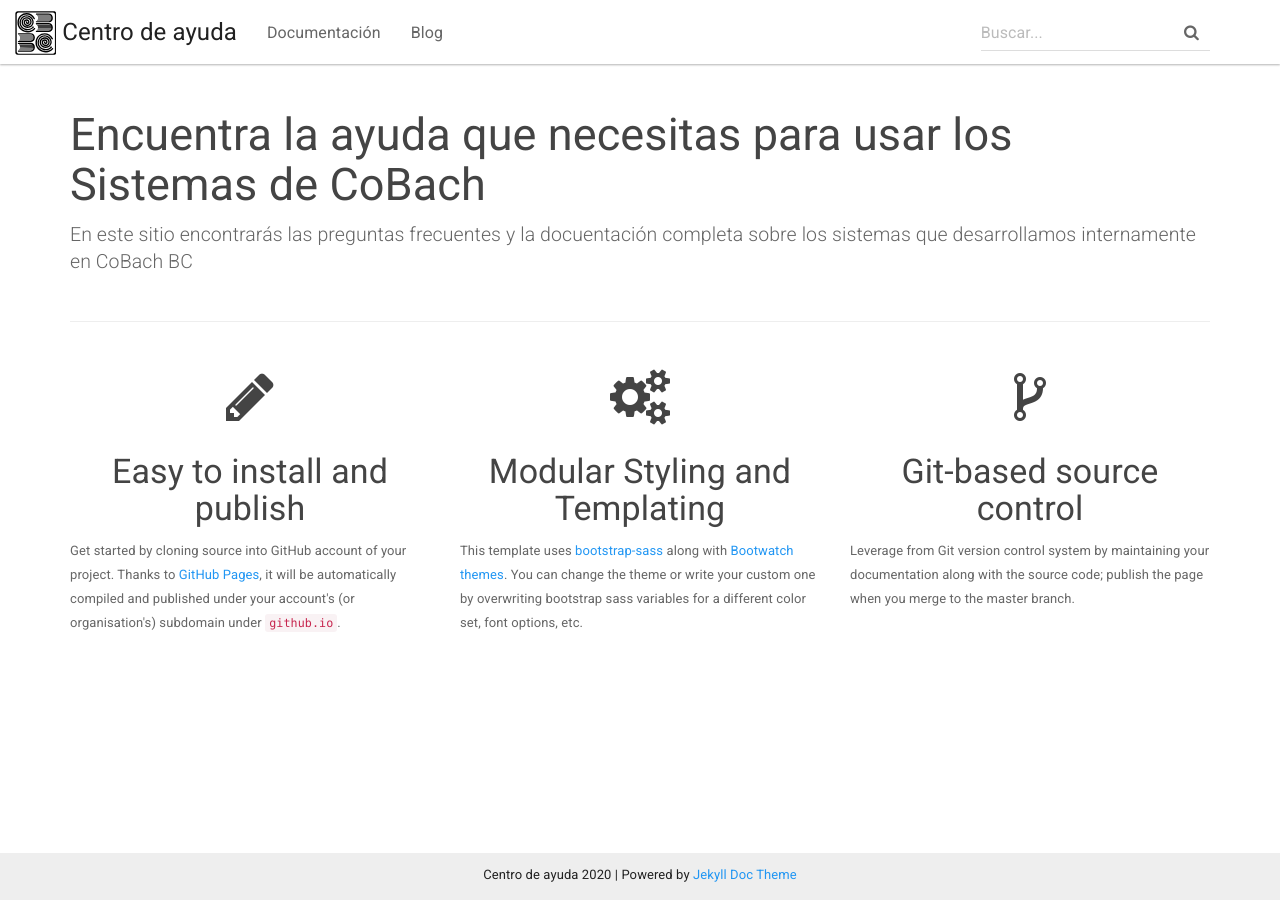
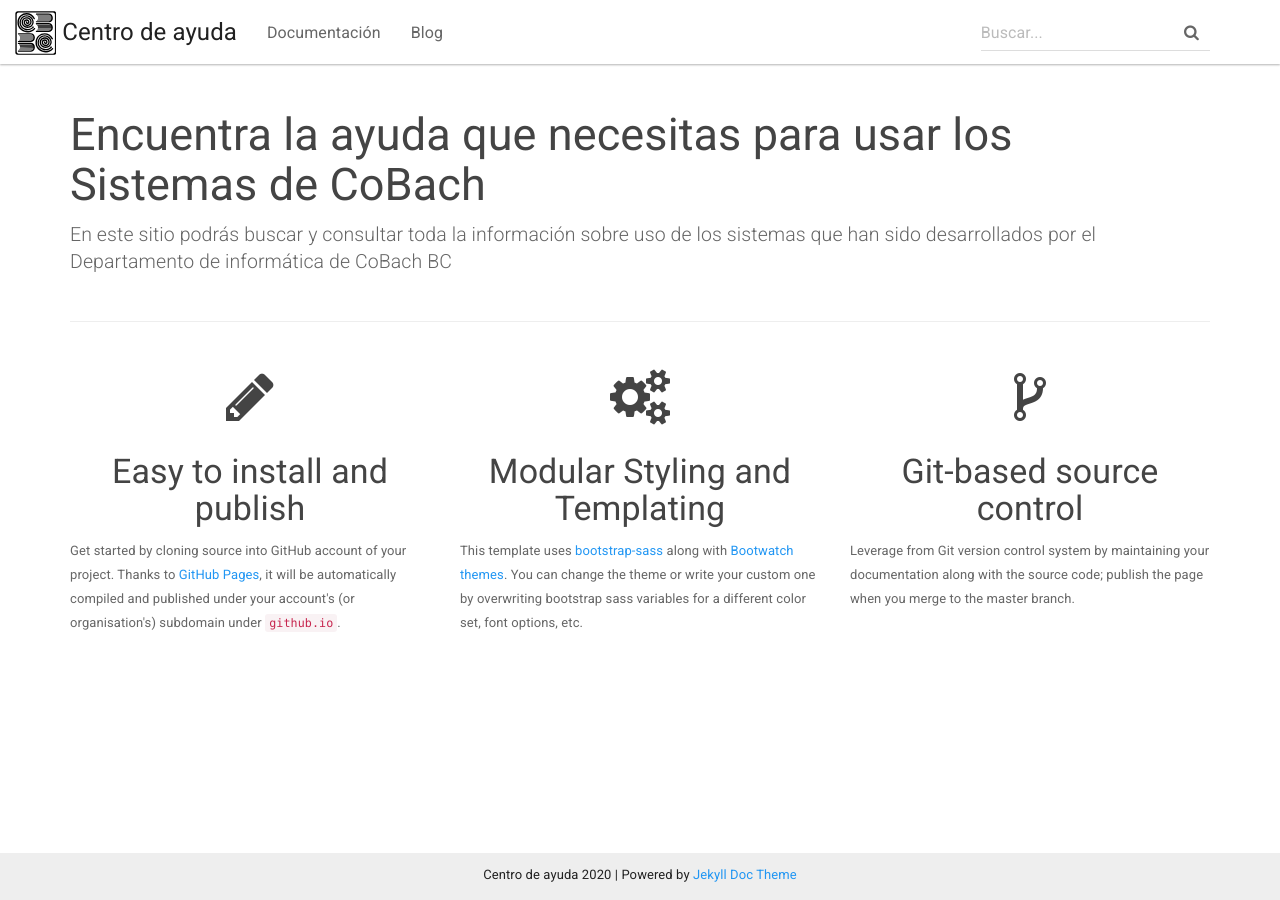
Before and after one commit to CoBachBC/centrodeayuda, a Jekyll site: the page built from docs/index.html, in a window 1280 px wide. Built offline with Jekyll 4.4.1, drawn with Linux system fonts in a browser that asks for light colours.

Commit message:
Update index.html

```diff
--- a/docs/index.html
+++ b/docs/index.html
@@ -6,7 +6,7 @@ layout: default
     <div class="row">
         <div class="col-md-12">
             <h2 class="header-light regular-pad">Encuentra la ayuda que necesitas para usar los Sistemas de CoBach</h2>
-              <p class="lead">En este sitio encontrarás las preguntas frecuentes y la docuentación completa sobre los sistemas que desarrollamos internamente en CoBach BC</p>
+              <p class="lead">En este sitio podrás buscar y consultar toda la información sobre uso de los sistemas que han sido desarrollados por el Departamento de informática de CoBach BC</p>
         </div>
     </div>
     <hr>
```
